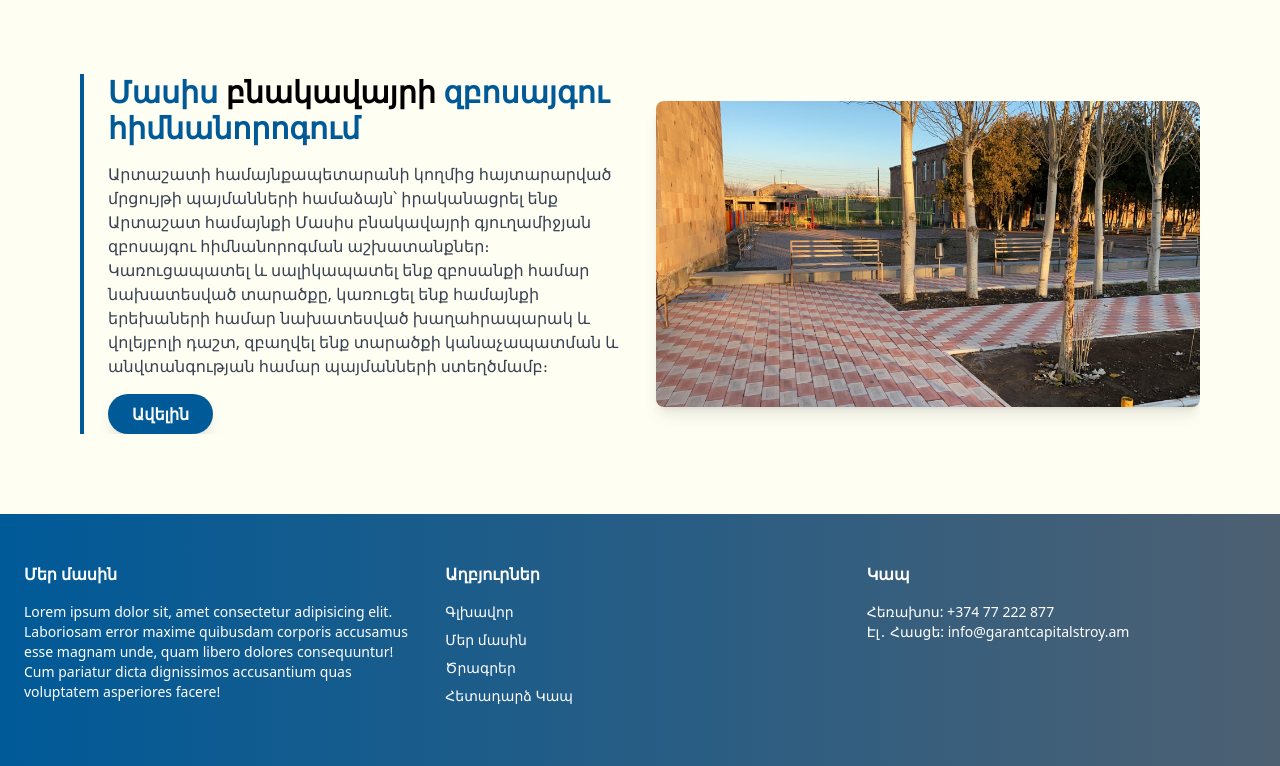
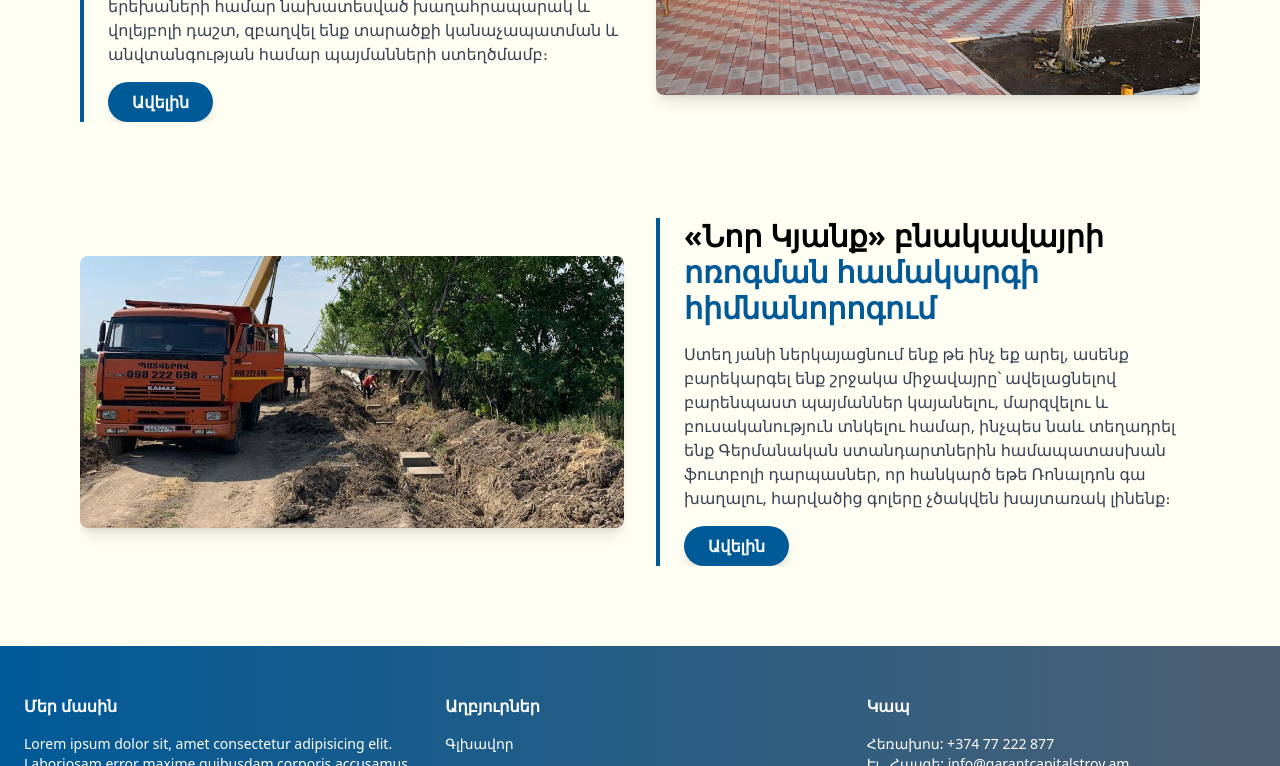
Before and after one commit to GarantCapitalStroy/garantcapitalstroy.github.io, a plain HTML site: page projects.html in a window 1280 px wide. Shown: the part 1234-2000 px from the top of the page. Drawn offline with nearby package versions, Linux system fonts and the light colour scheme.

Commit message:
Projects content change

```diff
--- a/projects.html
+++ b/projects.html
@@ -66,7 +66,7 @@
 
     <section class="container mx-auto px-6 md:px-20 pt-8 pb-20 space-y-24 bg-[#FFFEF3]">
 
-      <div class="group grid grid-cols-1 md:grid-cols-2 gap-8 items-center overflow-hidden">
+      <!-- <div class="group grid grid-cols-1 md:grid-cols-2 gap-8 items-center overflow-hidden">
 
         <div class="space-y-4 border-l-4 border-[var(--primary)] pl-6 transition-transform duration-500 group-hover:translate-x-2">
           <h3 class="text-3xl font-bold relative inline-block before:block before:absolute before:-bottom-3 before:left-0 before:w-0 before:h-1 before:bg-[var(--primary)] before:transition-all before:duration-500 group-hover:before:w-full">
@@ -86,7 +86,7 @@
                class="w-full object-cover transition-transform duration-500 group-hover:scale-105">
           <div class="absolute inset-0 bg-gradient-to-t from-black/40 to-transparent opacity-0 transition-opacity duration-500 group-hover:opacity-100"></div>
         </div>
-      </div>
+      </div> -->
 
 
       <div class="group grid grid-cols-1 md:grid-cols-2 gap-8 items-center overflow-hidden">
@@ -99,7 +99,7 @@
 
         <div class="space-y-4 border-l-4 border-[var(--primary)] pl-6 transition-transform duration-500 group-hover:-translate-x-2">
           <h3 class="text-3xl font-bold relative inline-block before:block before:absolute before:-bottom-3 before:left-0 before:w-0 before:h-1 before:bg-[var(--primary)] before:transition-all before:duration-500 group-hover:before:w-full">
-            <span class="text-[var(--primary)]">Արտաշատի մարզադաշտի</span> բարեկարգում
+            Արտաշատ համայնքի <span class="text-[var(--primary)]">մարզադաշտի բարեկարգում</span>
           </h3>
           <p class="text-gray-700">
               Ստեղ յանի ներկայացնում ենք թե ինչ եք արել, ասենք բարեկարգել ենք շրջակա միջավայրը՝ ավելացնելով բարենպաստ պայմաններ կայանելու, մարզվելու և բուսականություն տնկելու համար, ինչպես նաև տեղադրել ենք Գերմանական ստանդարտներին համապատասխան ֆուտբոլի դարպասներ, որ հանկարծ եթե Ռոնալդոն գա խաղալու, հարվածից գոլերը չծակվեն խայտառակ լինենք։
@@ -116,7 +116,7 @@
 
         <div class="space-y-4 border-l-4 border-[var(--primary)] pl-6 transition-transform duration-500 group-hover:translate-x-2">
           <h3 class="text-3xl font-bold relative inline-block before:block before:absolute before:-bottom-3 before:left-0 before:w-0 before:h-1 before:bg-[var(--primary)] before:transition-all before:duration-500 group-hover:before:w-full">
-            <span class="text-[var(--primary)]">Մասիս</span> բնակավայրի <span class="text-[var(--primary)]">զբոսայգու հիմնանորոգում</span>
+            Մասիս բնակավայրի <span class="text-[var(--primary)]">զբոսայգու հիմնանորոգում</span>
           </h3>
           <p class="text-gray-700">
               Արտաշատի համայնքապետարանի կողմից հայտարարված մրցույթի պայմանների համաձայն՝ իրականացրել ենք Արտաշատ համայնքի Մասիս բնակավայրի գյուղամիջյան զբոսայգու հիմնանորոգման աշխատանքներ։ Կառուցապատել և սալիկապատել ենք զբոսանքի համար նախատեսված տարածքը, կառուցել ենք համայնքի երեխաների համար նախատեսված խաղահրապարակ և վոլեյբոլի դաշտ, զբաղվել ենք տարածքի կանաչապատման և անվտանգության համար պայմանների ստեղծմամբ։
@@ -131,6 +131,29 @@
           <img src="/images/project3/cover.jpg" alt="Բարելավման նախաձեռնություն"
                class="w-full object-cover transition-transform duration-500 group-hover:scale-105">
           <div class="absolute inset-0 bg-gradient-to-b from-black/30 to-transparent opacity-0 transition-opacity duration-500 group-hover:opacity-100"></div>
+        </div>
+      </div>
+
+
+      <div class="group grid grid-cols-1 md:grid-cols-2 gap-8 items-center overflow-hidden">
+
+        <div class="relative overflow-hidden rounded-lg shadow-lg">
+          <img src="/images/project4/cover.jpg" alt=""
+               class="w-full object-cover transition-transform duration-500 group-hover:scale-105">
+          <div class="absolute inset-0 bg-gradient-to-tr from-black/30 to-transparent opacity-0 transition-opacity duration-500 group-hover:opacity-100"></div>
+        </div>
+
+        <div class="space-y-4 border-l-4 border-[var(--primary)] pl-6 transition-transform duration-500 group-hover:-translate-x-2">
+          <h3 class="text-3xl font-bold relative inline-block before:block before:absolute before:-bottom-3 before:left-0 before:w-0 before:h-1 before:bg-[var(--primary)] before:transition-all before:duration-500 group-hover:before:w-full">
+            «Նոր Կյանք» բնակավայրի <span class="text-[var(--primary)]">ոռոգման համակարգի հիմնանորոգում</span>
+          </h3>
+          <p class="text-gray-700">
+              Ստեղ յանի ներկայացնում ենք թե ինչ եք արել, ասենք բարեկարգել ենք շրջակա միջավայրը՝ ավելացնելով բարենպաստ պայմաններ կայանելու, մարզվելու և բուսականություն տնկելու համար, ինչպես նաև տեղադրել ենք Գերմանական ստանդարտներին համապատասխան ֆուտբոլի դարպասներ, որ հանկարծ եթե Ռոնալդոն գա խաղալու, հարվածից գոլերը չծակվեն խայտառակ լինենք։
+          </p>
+          <a href="/projects/project4"
+             class="inline-block mt-4 px-6 py-2 rounded-full bg-[var(--primary)] text-white font-semibold shadow-lg transform transition duration-300 hover:shadow-xl hover:-translate-y-1">
+            Ավելին
+          </a>
         </div>
       </div>
     </section>
```
